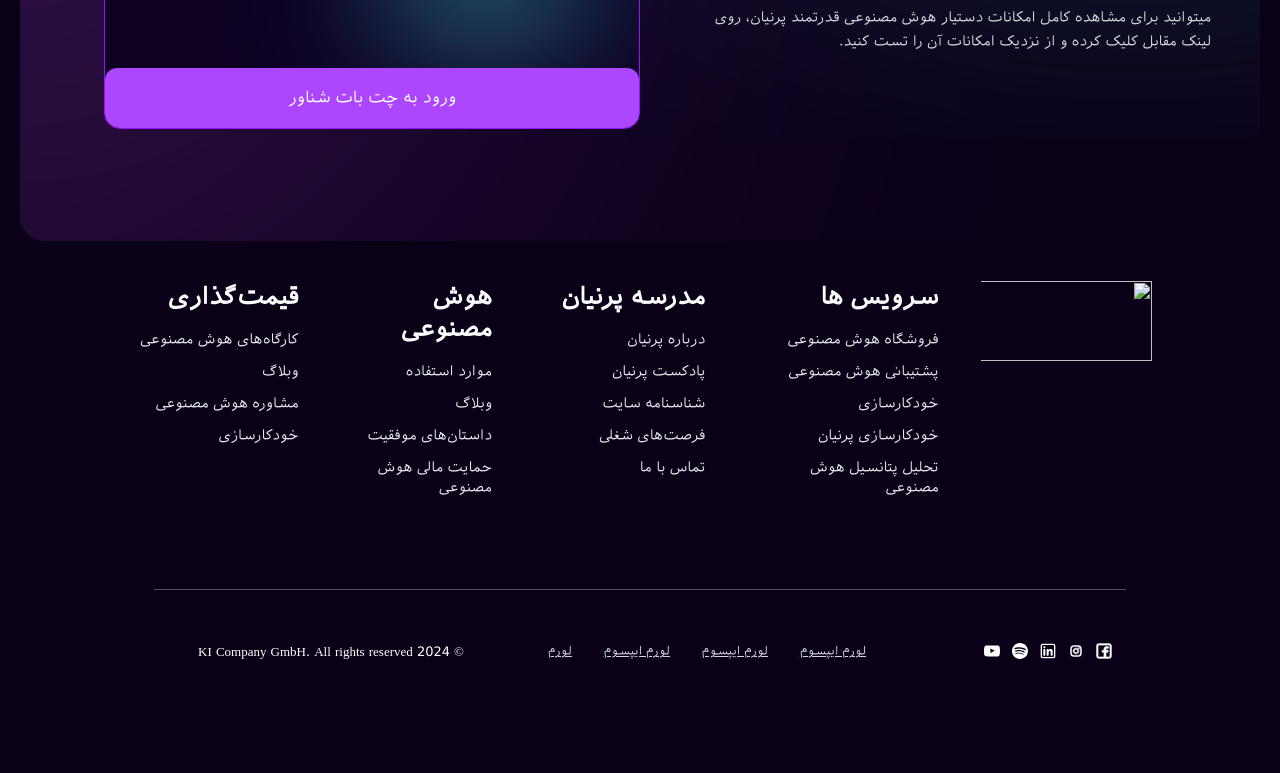
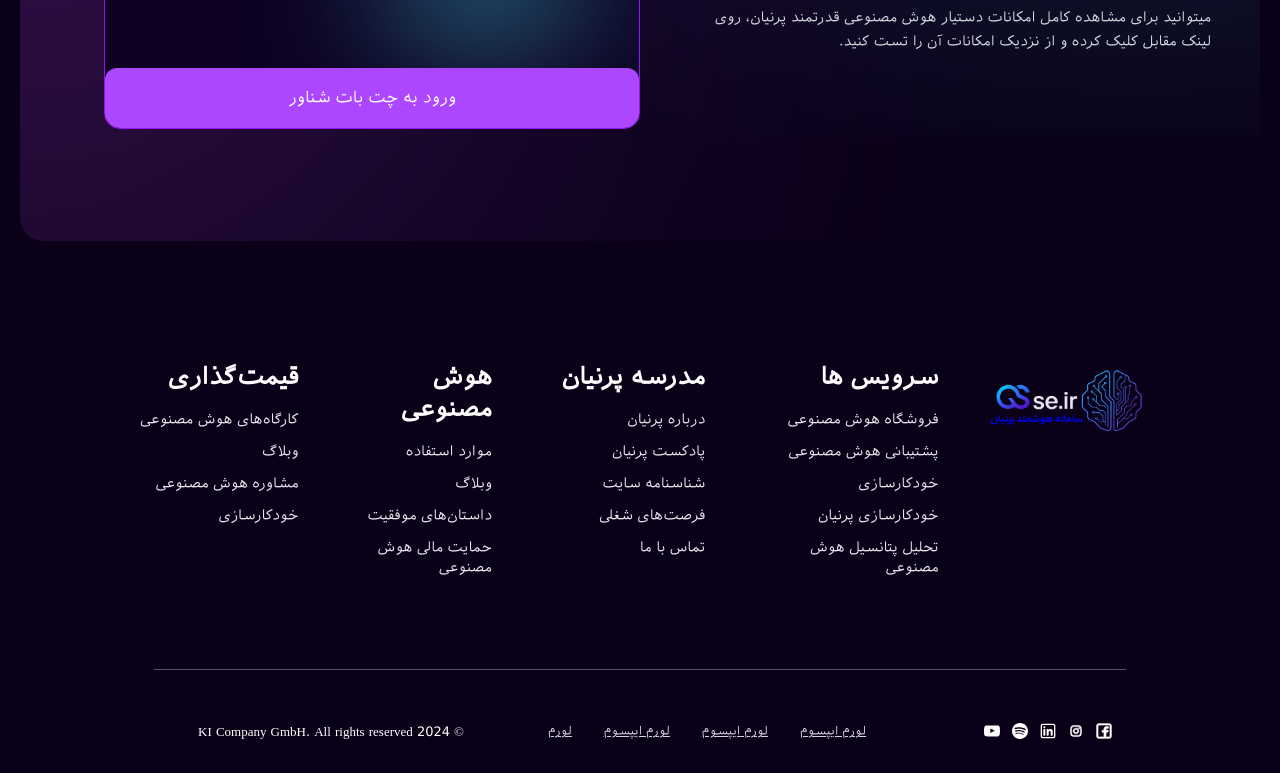
Before and after one commit to parsa-farshah/Qsse, a plain HTML site: page pages/demoAi.html in a window 1280 px wide. Shown: the part 1713-2486 px from the top of the page. Before the commit the page ends 2406 px from the top, so only its background shows below. Drawn offline with Linux system fonts and the light colour scheme; files whose address does not match are found by name.

Commit message:
add footer in new page

```diff
--- a/pages/demoAi.html
+++ b/pages/demoAi.html
@@ -347,13 +347,13 @@
     </main>
     <!---------------------------------------- footer ------------------------------>
     <footer
-      class="w-full mx-auto flex flex-wrap justify-between lg:px-16 xl:px-32 2xl:container"
+      class="w-full mt-20 mx-auto flex flex-wrap justify-between lg:px-16 xl:px-32 2xl:container"
     >
       <!-------------------------- logo -------------------------->
       <figure class="w-full flex justify-center lg:w-2/12 lg:pt-10">
         <img
           class="w-[200px] h-[84px] lg:h-[60px] xl:h-[80px] object-contain"
-          src="images/logo.png"
+          src="../images/logo.png"
           alt=""
         />
       </figure>
```
